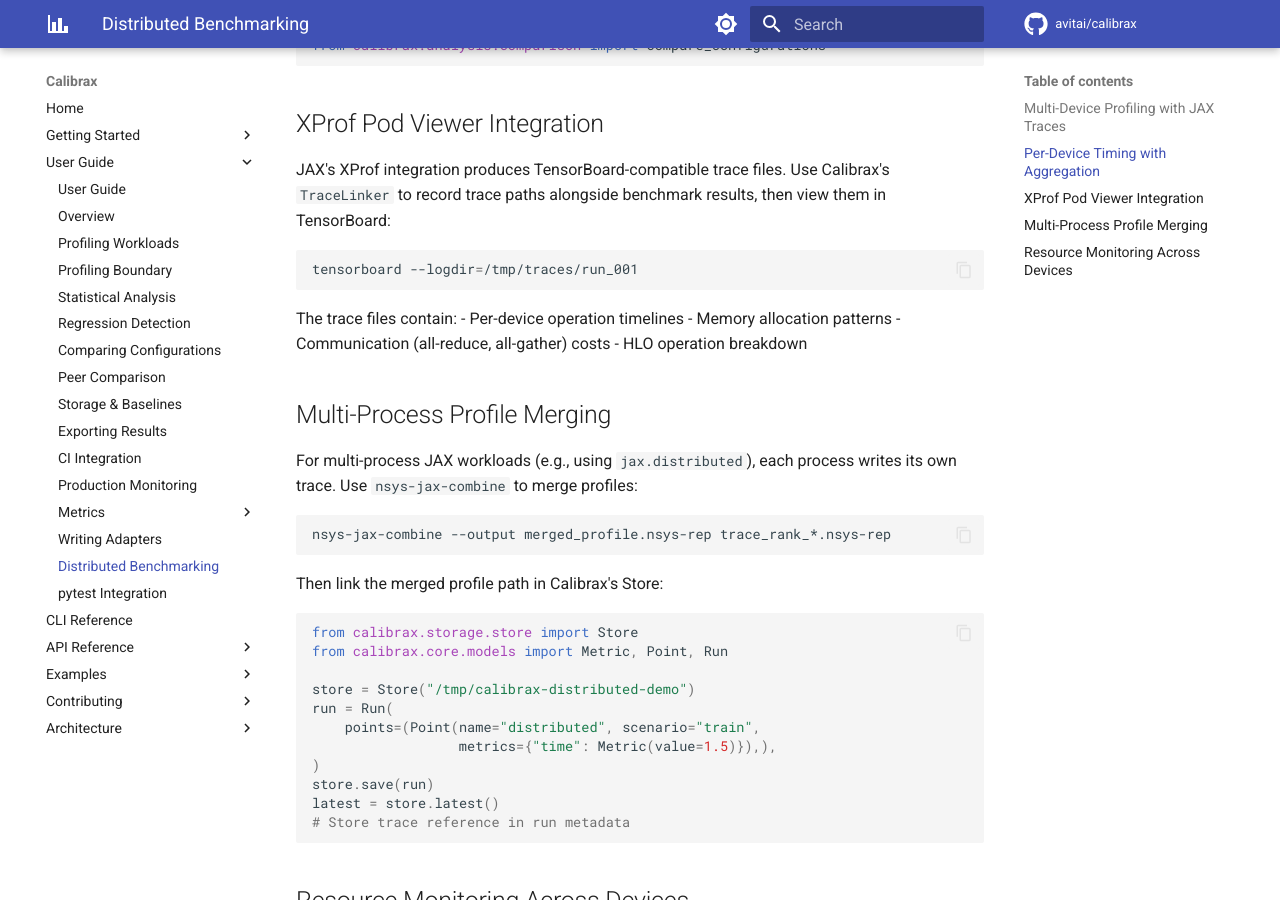
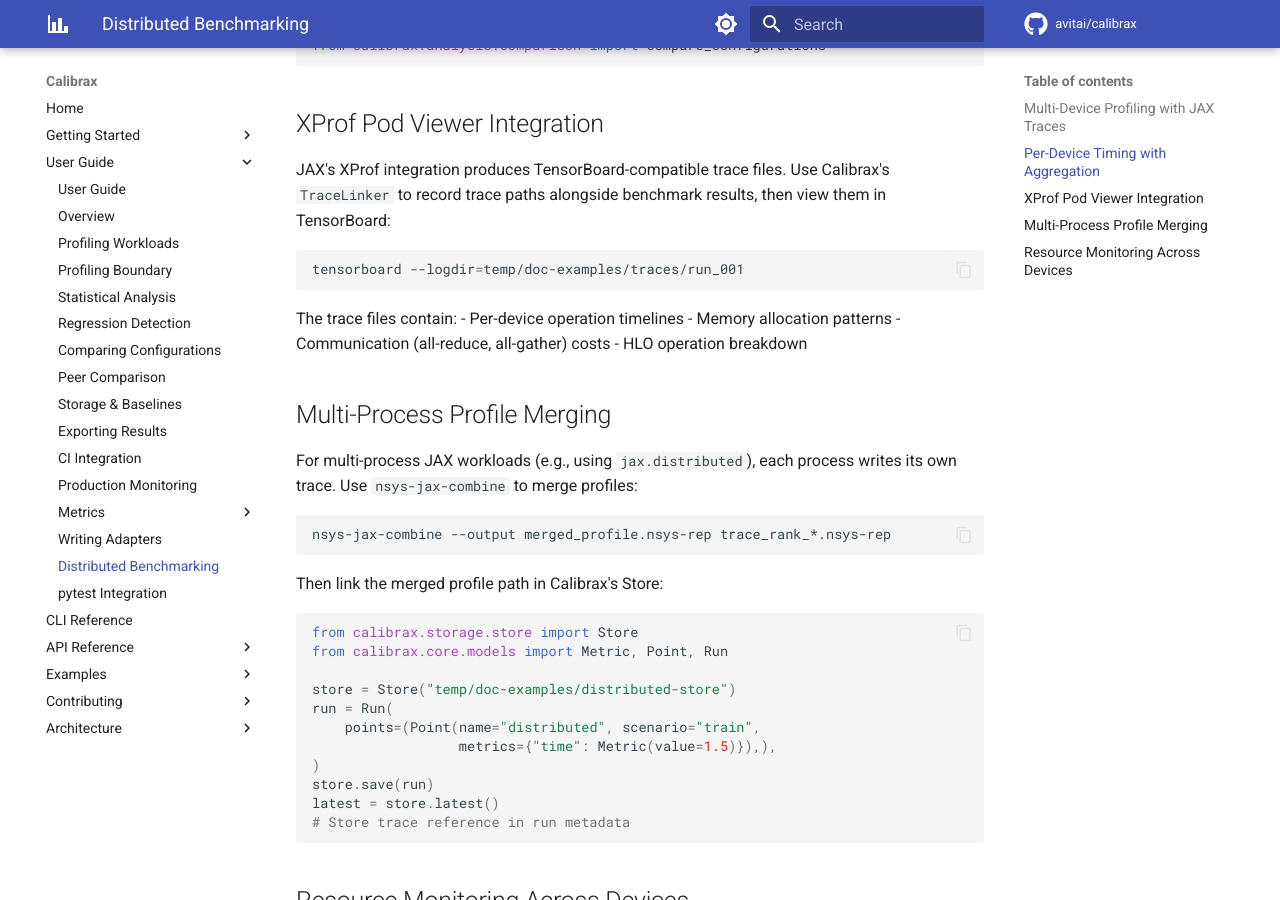
Before and after one commit to avitai/calibrax, an MkDocs documentation site: the page built from docs/user-guide/distributed.md, in a window 1280 px wide and 900 px high, scrolled down 944 px. Built offline with MkDocs 1.6.1 and Material for MkDocs 9.7.7, drawn with Linux system fonts in a browser that asks for light colours; comment, search, counter and statistics services are not loaded; some of the changed text lies outside the part shown.

Commit message:
fix(docs): write the guides' example stores under temp/doc-examples
Seven documentation examples wrote stores and traces to absolute
/tmp paths, so every documentation test run left them in the shared
/tmp, where the test's own temporary directory could not catch them,
and a reader's runs collided with each other's. They write under
temp/doc-examples/, which .gitignore covers and the profiling and
exporter guides already used; TraceLinker's docstring example traces
to a relative directory.

````diff
--- a/docs/user-guide/distributed.md
+++ b/docs/user-guide/distributed.md
@@ -13,7 +13,7 @@ devices. Calibrax's `TraceLinker` wraps this with metadata linkage:
 from calibrax.profiling.tracing import TraceLinker
 
 linker = TraceLinker()
-with linker.trace("/tmp/traces/run_001", run_id="my_run") as ref:
+with linker.trace("temp/doc-examples/traces/run_001", run_id="my_run") as ref:
     # Run distributed workload with mesh annotations
     result = pjit_function(sharded_input)
 
@@ -47,7 +47,7 @@ Use Calibrax's `TraceLinker` to record trace paths alongside benchmark
 results, then view them in TensorBoard:
 
 ```bash
-tensorboard --logdir=/tmp/traces/run_001
+tensorboard --logdir=temp/doc-examples/traces/run_001
 ```
 
 The trace files contain:
@@ -71,7 +71,7 @@ Then link the merged profile path in Calibrax's Store:
 from calibrax.storage.store import Store
 from calibrax.core.models import Metric, Point, Run
 
-store = Store("/tmp/calibrax-distributed-demo")
+store = Store("temp/doc-examples/distributed-store")
 run = Run(
     points=(Point(name="distributed", scenario="train",
                   metrics={"time": Metric(value=1.5)}),),
````
Also changed, not shown: CHANGELOG.md (+5 -0 lines), docs/getting-started/quickstart.md (+1 -1 lines), docs/index.md (+1 -1 lines), docs/user-guide/ci-integration.md (+1 -1 lines), docs/user-guide/regressions.md (+1 -1 lines), docs/user-guide/storage.md (+1 -1 lines), 1 other file.
